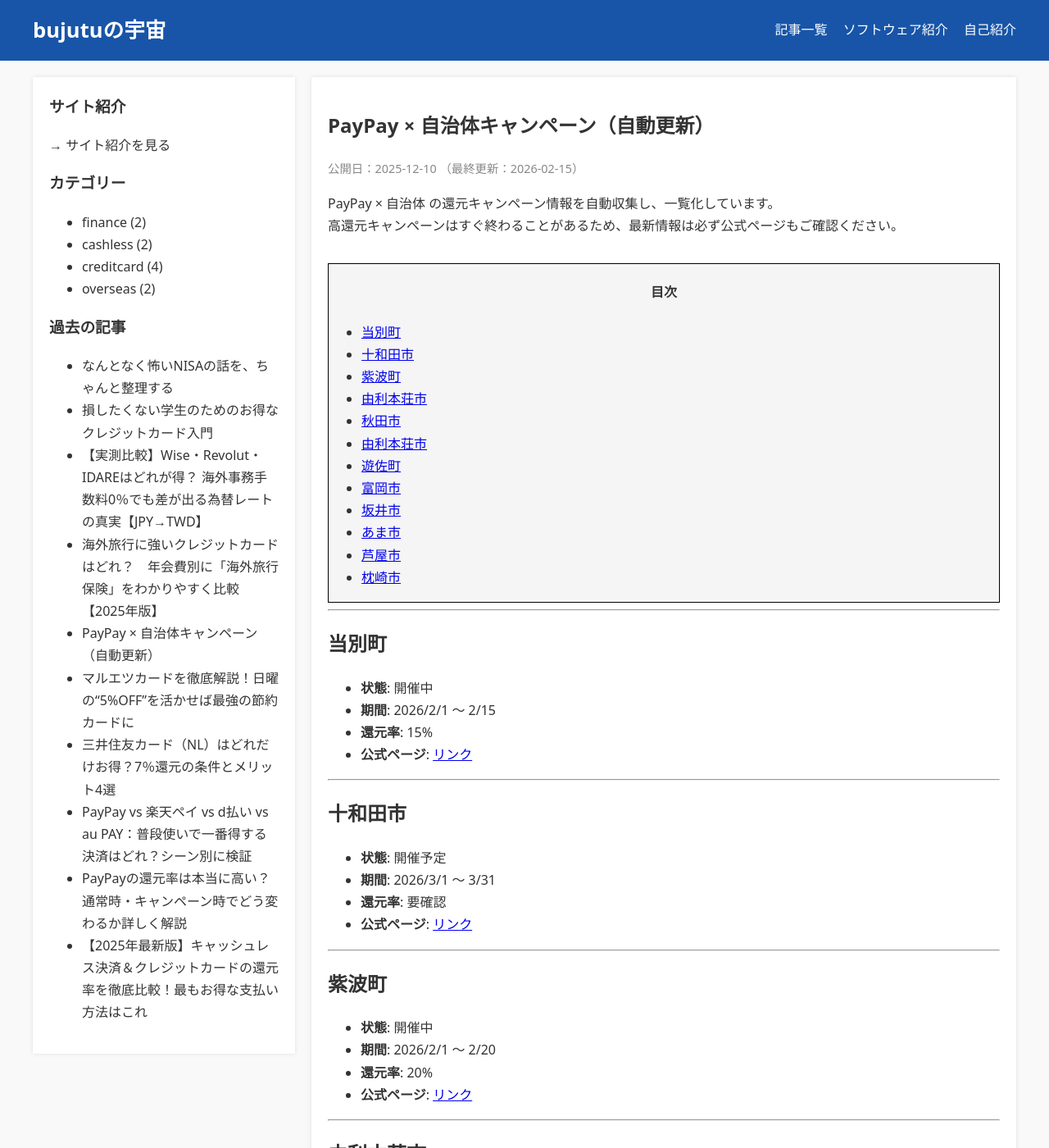
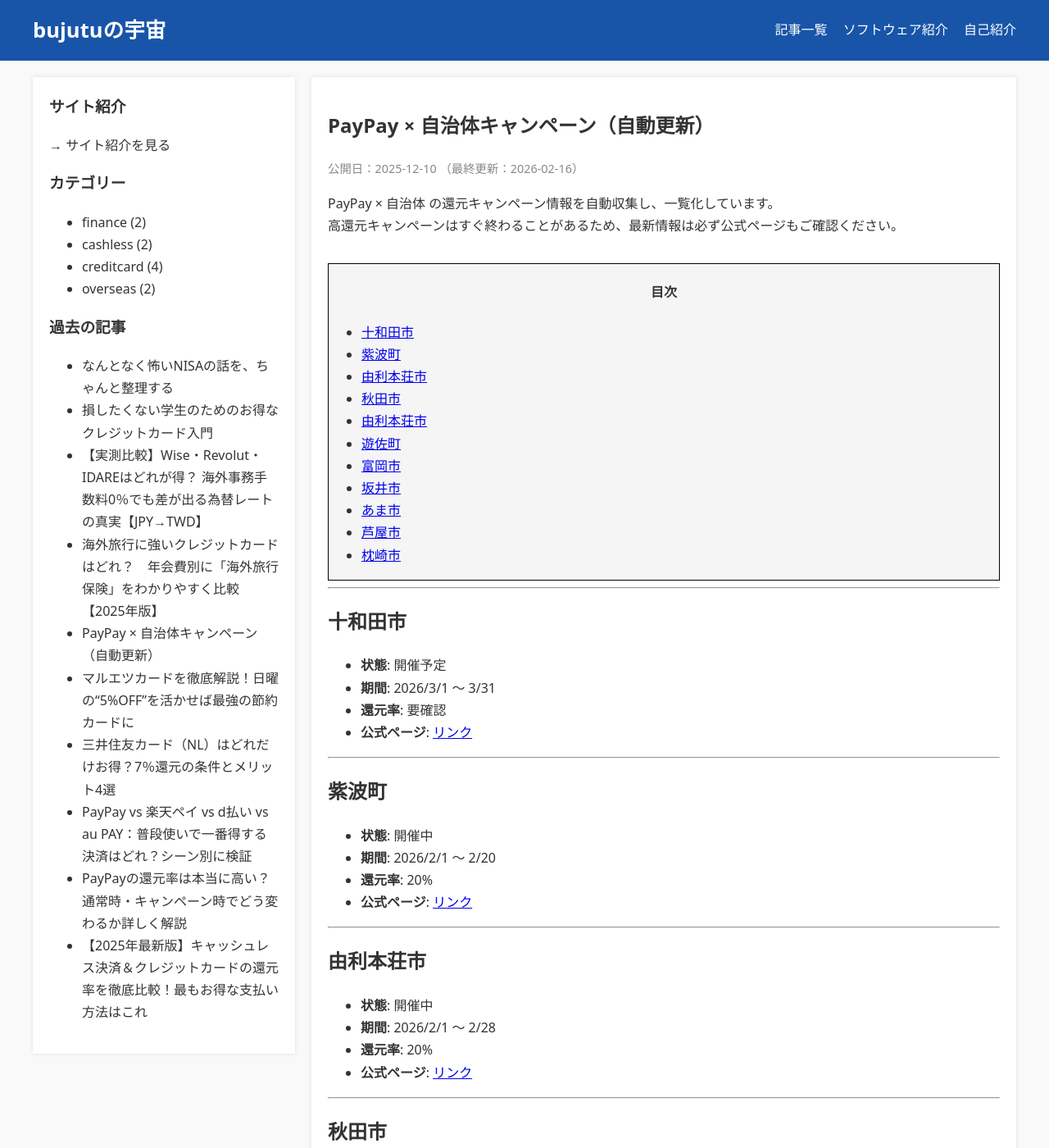
Before and after one commit to bujutu/bujutu.github.io, a Jekyll site: the page built from _posts/2025-12-10-paypay-campaigns.md, in a window 1280 px wide and 1400 px high. Shown: the whole window at 82% size. Built offline with Jekyll 4.4.1, drawn with Linux system fonts in a browser that asks for light colours.

Commit message:
Auto-update PayPay campaigns

```diff
--- a/_posts/2025-12-10-paypay-campaigns.md
+++ b/_posts/2025-12-10-paypay-campaigns.md
@@ -1,7 +1,7 @@
 ---
 title: "PayPay × 自治体キャンペーン（自動更新）"
 layout: post
-last_modified_at: 2026-02-15 09:27:08
+last_modified_at: 2026-02-16 09:49:49
 description: "PayPayと自治体のポイント還元キャンペーン一覧（自動更新）。"
 tags: [paypay, 自治体, キャンペーン, 自動更新]
 ---
@@ -16,15 +16,6 @@ PayPay × 自治体 の還元キャンペーン情報を自動収集し、一覧
 ---
 
 
-
-## 当別町
-
-- **状態**: 開催中
-- **期間**: 2026/2/1 〜 2/15
-- **還元率**: 15%
-- **公式ページ**: [リンク](https://paypay.ne.jp/event/hokkaido-tobetsu-town-20260201/)
-
----
 
 ## 十和田市
 
```
